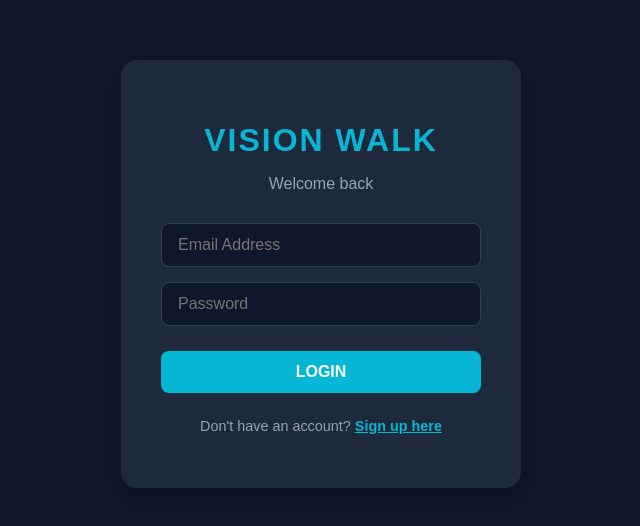
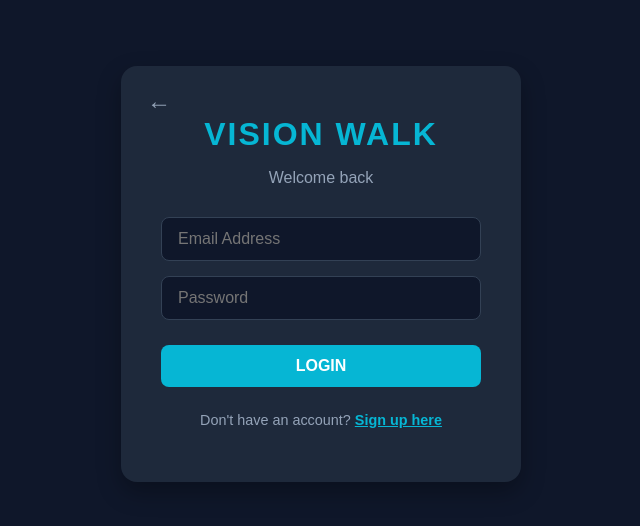
Before and after one commit to aditheyan-eng/visionwalk, a React (Vite) app: page /login in a window 1280 px wide. Shown: the part 126-652 px from the top of the page, without its empty margins (319-959 px from the left). Built offline with nearby package versions, Linux system fonts and the light colour scheme.

Commit message:
Initial commit: Added VisionWalk frontend

```diff
--- a/src/main.tsx
+++ b/src/main.tsx
@@ -29,9 +29,7 @@ ReactDOM.createRoot(document.getElementById('root') as HTMLElement).render(
         <Route path="/signup" element={<Signup />} />
 
         {/* Protected Routes (User must be logged in to see these) */}
-        <Route path="/vision" element={
-          <ProtectedRoute><LiveVision /></ProtectedRoute>
-        } />
+       <Route path="/vision" element={<LiveVision />} />
         <Route path='/home' element={
           <ProtectedRoute><Home /></ProtectedRoute>
         } />
--- a/src/pages/BeforeLogin.tsx
+++ b/src/pages/BeforeLogin.tsx
@@ -1,7 +1,7 @@
 import React, { useState, useRef, useEffect } from 'react';
-import * as Vosk from 'vosk-browser'; // Ensure capitalization matches your import style
+import * as Vosk from 'vosk-browser';
 import { useNavigate } from 'react-router-dom';
-import './Home.css'; // Reusing your main CSS
+import './Home.css';
 
 const BeforeLogin: React.FC = () => {
   const navigate = useNavigate();
@@ -11,10 +11,10 @@ const BeforeLogin: React.FC = () => {
 
   // Refs for persistent state across renders
   const isPocketModeRef = useRef(false);
-  const modelRef = useRef<any>(null); // Using 'any' for Vosk model to avoid strict type issues
+  const modelRef = useRef<any>(null);
   const audioContextRef = useRef<AudioContext | null>(null);
 
-  // 1. BACKEND ALIGNMENT: Check if user is already logged in
+  // 1. Auto-redirect if user is already logged in
   useEffect(() => {
     const user = localStorage.getItem("user");
     if (user) {
@@ -27,15 +27,16 @@ const BeforeLogin: React.FC = () => {
   useEffect(() => { isPocketModeRef.current = isPocketMode; }, [isPocketMode]);
 
   useEffect(() => {
-    let wakeLock: WakeLockSentinel | null = null;
+    let wakeLock: any = null;
 
     async function loadModel() {
       try {
-        // Ensure this path matches exactly where you put the model in your 'public' folder
         const model = await Vosk.createModel('/models/vosk/model.tar.gz');
         modelRef.current = model;
-        setStatus("Voice Ready. Say 'Login'");
-        speak("Welcome to Vision Walk. Say Login to begin.");
+        setStatus("Voice Ready. Say 'Start'");
+
+        // --- NEW STARTUP NOTIFICATION ---
+        speak("Welcome to Vision Walk. Tap on the center of the screen or say start, to begin.");
       } catch (e) {
         console.error("Vosk Load Failed:", e);
         setStatus("Voice Model Failed to Load");
@@ -47,7 +48,7 @@ const BeforeLogin: React.FC = () => {
     const requestWakeLock = async () => {
         try {
           if ('wakeLock' in navigator && document.visibilityState === 'visible') {
-            wakeLock = await navigator.wakeLock.request('screen');
+            wakeLock = await (navigator as any).wakeLock.request('screen');
           }
         } catch (err) { console.log("Wake Lock skipped"); }
     };
@@ -92,16 +93,10 @@ const BeforeLogin: React.FC = () => {
         return;
     }
 
-    // 2. BACKEND ALIGNMENT: "Start" checks auth status
+    // --- NEW DIRECT START LOGIC ---
     if (cmd.includes("start")) {
-        const user = localStorage.getItem("user");
-        if (user) {
-            speak("Starting Vision Walk.");
-            navigate('/home');
-        } else {
-            speak("Please login first.");
-            navigate('/login');
-        }
+        speak("Starting Vision Walk.");
+        navigate('/vision'); // Goes directly to LiveVision now!
         return;
     }
   };
@@ -126,7 +121,6 @@ const BeforeLogin: React.FC = () => {
             const stream = await navigator.mediaDevices.getUserMedia({ audio: { echoCancellation: true, noiseSuppression: true } });
             const source = ctx.createMediaStreamSource(stream);
 
-            // Recognizer with specific grammar for better accuracy
             const grammar = '["login", "start", "pocket mode", "unlock", "exit", "[unk]"]';
             const recognizer = new modelRef.current.KaldiRecognizer(16000, grammar);
 
@@ -136,13 +130,12 @@ const BeforeLogin: React.FC = () => {
                 }
             });
 
-            // Audio Processor Node
             const node = ctx.createScriptProcessor(4096, 1, 1);
             node.onaudioprocess = (e) => {
                 try {
                     recognizer.acceptWaveform(e.inputBuffer);
-                } catch (err) {
-                    // Ignore minor buffer errors
+                } catch {
+                    // --- VERCEL TYPESCRIPT FIX: Removed 'err' variable ---
                 }
             };
 
@@ -174,7 +167,10 @@ const BeforeLogin: React.FC = () => {
         <button
             className="logout-btn"
             style={{borderColor:'#06b6d4', color:'#06b6d4', background:'rgba(6,182,212,0.1)'}}
-            onClick={() => navigate('/login')}
+            onClick={() => {
+                speak("Opening login page.");
+                navigate('/login');
+            }}
         >
             Login
         </button>
@@ -185,6 +181,7 @@ const BeforeLogin: React.FC = () => {
 
         <div className="orb-container">
             {isListening && <div className="ripple"></div>}
+            {/* The orb acts as the center of the screen to tap! */}
             <button className={`orb-btn ${isListening ? 'listening' : ''}`} onClick={toggleListening}>
                 <div className="orb-text">
                    <span className="orb-icon">{isListening ? '🎙️' : '👆'}</span>
--- a/src/pages/Login.tsx
+++ b/src/pages/Login.tsx
@@ -32,15 +32,15 @@ const Login: React.FC = () => {
     const payload = isSignup ? { name, email, password } : { email, password };
 
     try {
-      const res = await axios.post(`http://localhost:8080${endpoint}`, payload);
+      const API_BASE_URL = import.meta.env.VITE_API_URL || "http://localhost:8080";
+
+      const res = await axios.post(`${API_BASE_URL}${endpoint}`, payload);
 
       if (isSignup) {
-        // After signup, switch to login mode and show success
         alert("Account created successfully! Please login.");
         setIsSignup(false);
         setPassword("");
       } else {
-        // On login success, save user and go home
         localStorage.setItem("user", JSON.stringify(res.data));
         navigate('/home');
       }
@@ -55,6 +55,15 @@ const Login: React.FC = () => {
   return (
     <div style={styles.container}>
       <div style={styles.card}>
+        {/* --- THE NEW BACK ARROW --- */}
+        <button
+          onClick={() => navigate('/')}
+          style={styles.backButton}
+          title="Go Back"
+        >
+          ←
+        </button>
+
         <h1 style={styles.title}>VISION WALK</h1>
         <p style={styles.subtitle}>{isSignup ? "Create your account" : "Welcome back"}</p>
 
@@ -109,78 +118,21 @@ const Login: React.FC = () => {
   );
 };
 
-// --- STYLING (Internal for easy copying) ---
+// --- STYLING ---
 const styles = {
-  container: {
-    display: 'flex',
-    alignItems: 'center',
-    justifyContent: 'center',
-    height: '100vh',
-    background: '#0f172a', // Dark Slate
-    fontFamily: 'Arial, sans-serif'
-  },
-  card: {
-    background: '#1e293b',
-    padding: '40px',
-    borderRadius: '16px',
-    boxShadow: '0 10px 25px rgba(0,0,0,0.3)',
-    width: '100%',
-    maxWidth: '400px',
-    textAlign: 'center' as const
-  },
-  title: {
-    color: '#06b6d4', // Cyan
-    fontSize: '2rem',
-    fontWeight: 'bold',
-    marginBottom: '8px',
-    letterSpacing: '2px'
-  },
-  subtitle: {
-    color: '#94a3b8',
-    marginBottom: '30px'
-  },
-  form: {
-    display: 'flex',
-    flexDirection: 'column' as const,
-    gap: '15px'
-  },
-  input: {
-    padding: '12px 16px',
-    borderRadius: '8px',
-    border: '1px solid #334155',
-    background: '#0f172a',
-    color: 'white',
-    fontSize: '1rem',
-    outline: 'none'
-  },
-  button: {
-    padding: '12px',
-    borderRadius: '8px',
-    border: 'none',
-    background: '#06b6d4',
-    color: 'white',
-    fontSize: '1rem',
-    fontWeight: 'bold',
-    cursor: 'pointer',
-    marginTop: '10px',
-    transition: '0.3s'
-  },
-  error: {
-    color: '#fca5a5',
-    marginTop: '15px',
-    fontSize: '0.9rem'
-  },
-  toggleText: {
-    marginTop: '25px',
-    color: '#94a3b8',
-    fontSize: '0.9rem'
-  },
-  toggleLink: {
-    color: '#06b6d4',
-    cursor: 'pointer',
-    fontWeight: 'bold',
-    textDecoration: 'underline'
-  }
+  container: { display: 'flex', alignItems: 'center', justifyContent: 'center', height: '100vh', background: '#0f172a', fontFamily: 'Arial, sans-serif' },
+  // Notice the 'position: relative' added here so the back button stays inside the card
+  card: { position: 'relative' as const, background: '#1e293b', padding: '40px', borderRadius: '16px', boxShadow: '0 10px 25px rgba(0,0,0,0.3)', width: '100%', maxWidth: '400px', textAlign: 'center' as const },
+  // The new back button styles
+  backButton: { position: 'absolute' as const, top: '20px', left: '20px', background: 'transparent', border: 'none', color: '#94a3b8', fontSize: '1.5rem', cursor: 'pointer', transition: 'color 0.3s' },
+  title: { color: '#06b6d4', fontSize: '2rem', fontWeight: 'bold', marginBottom: '8px', letterSpacing: '2px', marginTop: '10px' },
+  subtitle: { color: '#94a3b8', marginBottom: '30px' },
+  form: { display: 'flex', flexDirection: 'column' as const, gap: '15px' },
+  input: { padding: '12px 16px', borderRadius: '8px', border: '1px solid #334155', background: '#0f172a', color: 'white', fontSize: '1rem', outline: 'none' },
+  button: { padding: '12px', borderRadius: '8px', border: 'none', background: '#06b6d4', color: 'white', fontSize: '1rem', fontWeight: 'bold', cursor: 'pointer', marginTop: '10px', transition: '0.3s' },
+  error: { color: '#fca5a5', marginTop: '15px', fontSize: '0.9rem' },
+  toggleText: { marginTop: '25px', color: '#94a3b8', fontSize: '0.9rem' },
+  toggleLink: { color: '#06b6d4', cursor: 'pointer', fontWeight: 'bold', textDecoration: 'underline' }
 };
 
 export default Login;
```
